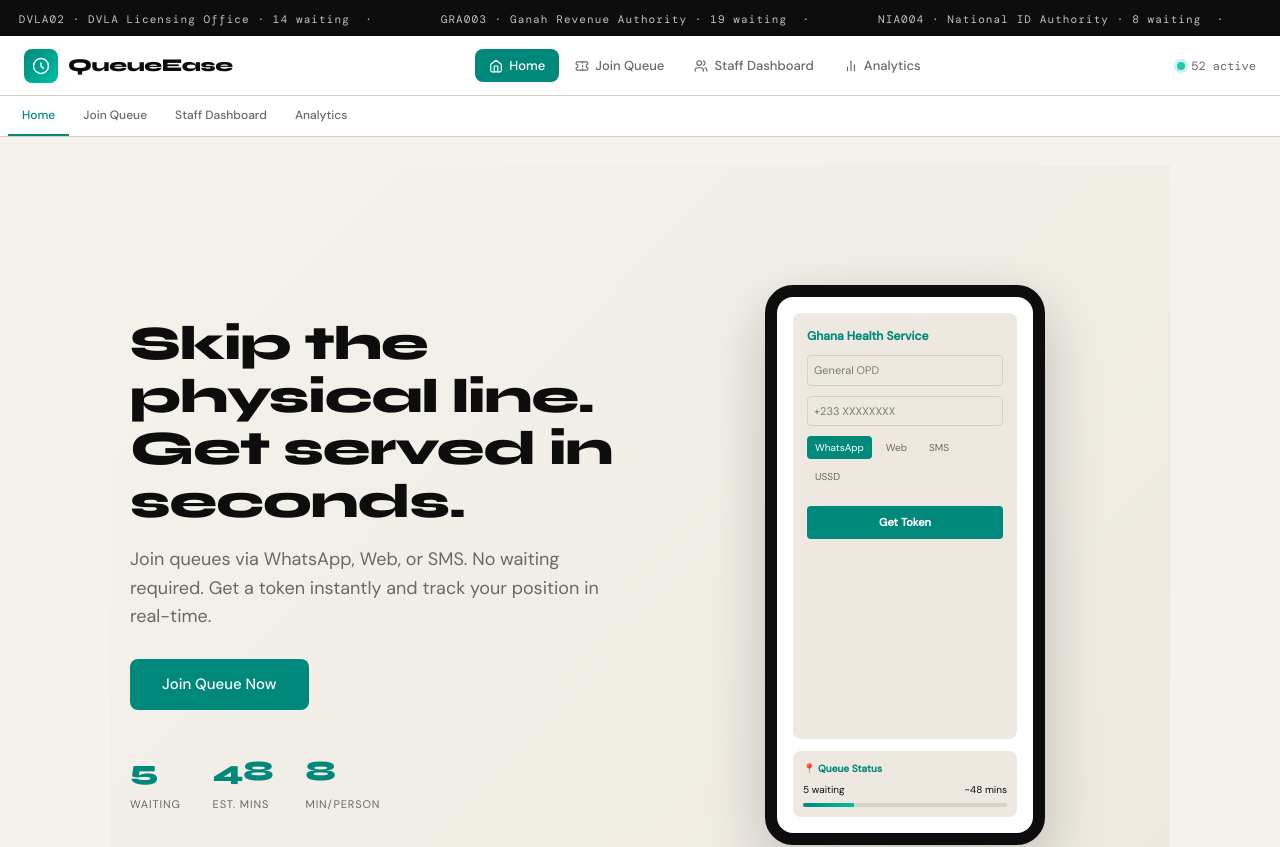
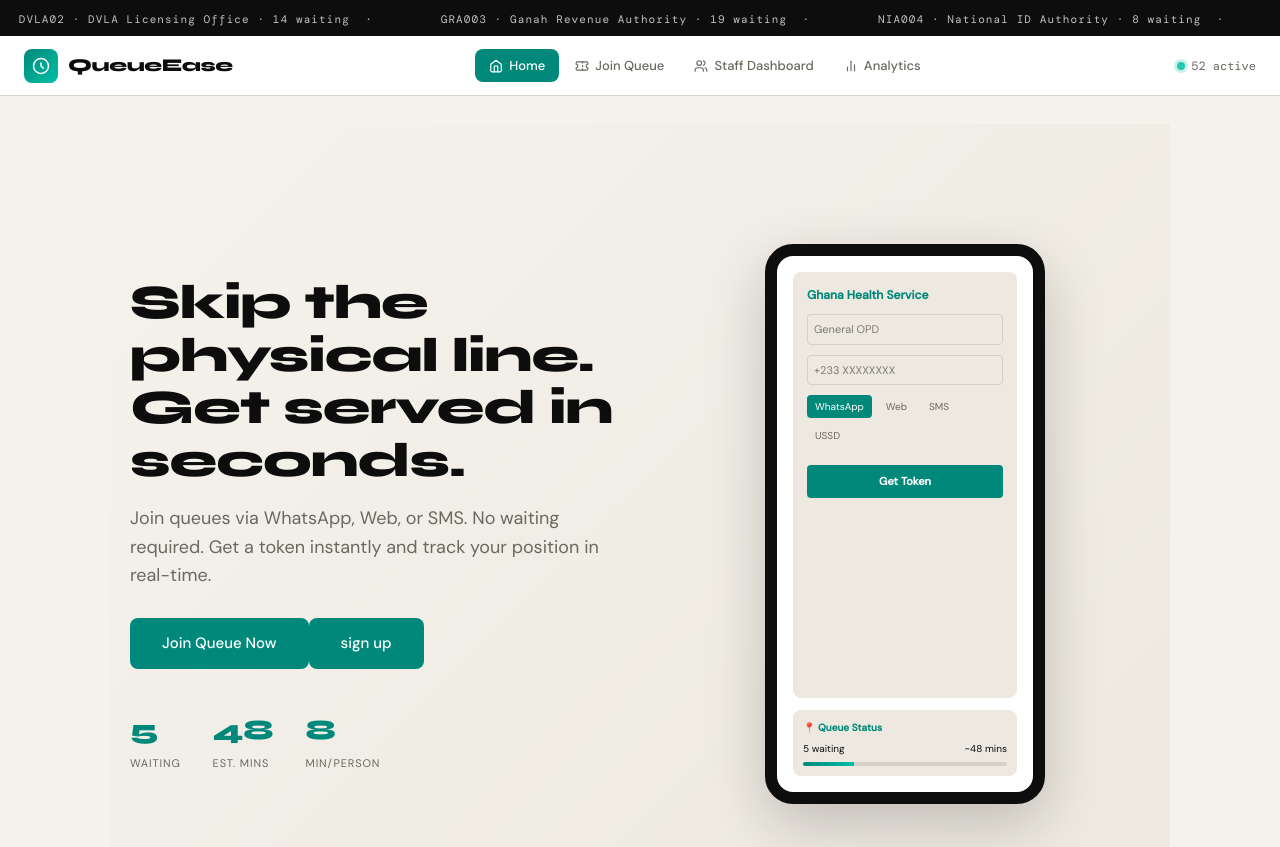
Before and after one commit to Henny1825/QueueEase, a React (Vite) app: page / in a window 1280 px wide. Shown: the top 847 px of the page. Built offline with nearby package versions, Linux system fonts and the light colour scheme.

Commit message:
fixed navbar and responsiveness

```diff
--- a/src/App.jsx
+++ b/src/App.jsx
@@ -180,6 +180,8 @@
       border: 1px solid var(--border);
     }
 
+
+
     /* stat box */
     .stat-box {
       background: var(--card);
@@ -195,10 +197,28 @@
     .ticker-inner { display:inline-flex; gap:60px; white-space:nowrap; animation: ticker 28s linear infinite; }
     .ticker-item  { font-family:'DM Mono',monospace; font-size:11px; letter-spacing:.1em; opacity:.75; }
 
-    /* responsive */
-    @media(max-width:700px) {
-      .hide-sm { display:none !important; }
-      .col-2   { grid-template-columns:1fr !important; }
+    .hide-sm {
+  display: flex;
+}
+
+.show-sm {
+  display: none;
+}
+
+@media (max-width: 768px) {
+  .hide-sm {
+    display: none !important;
+  }
+
+  .show-sm {
+    display: flex !important;
+  }
+
+  .col-2 {
+    grid-template-columns: 1fr !important;
+  }
+}
+
   `}
    </style>
 );
@@ -412,7 +432,7 @@
           </div>
 
           {/* desktop nav */}
-          <nav style={{display:"flex",gap:2}} className="hide-sm">
+          <nav style={{gap:2}} className="hide-sm">
             {navItems.map(n=>(
               <button key={n.id} onClick={()=>setView(n.id)} style={{
                 border:"none", cursor:"pointer", borderRadius:8,
@@ -437,9 +457,9 @@
 
         {/* mobile nav */}
         <div style={{
-          display:"flex", gap:0, overflowX:"auto", background:"var(--card)",
-          borderBottom:"1px solid var(--border)", padding:"0 8px"
-        }} className="show-sm">
+            gap:0, overflowX:"auto", background:"var(--card)",
+            borderBottom:"1px solid var(--border)", padding:"0 8px"
+          }} className="show-sm">
           {navItems.map(n=>(
             <button key={n.id} onClick={()=>setView(n.id)} style={{
               border:"none", cursor:"pointer", borderRadius:0,
--- a/src/pages/UserLanding.jsx
+++ b/src/pages/UserLanding.jsx
@@ -28,6 +28,9 @@
             <button className="btn btn-primary" style={{ fontSize: 15, padding: "14px 32px", marginBottom: 40 }}
               onClick={onStartQueuing}>
               Join Queue Now
+            </button>
+            <button className="btn btn-primary" style={{ fontSize: 15, padding: "14px 32px", marginBottom: 40 }}>
+              sign up
             </button>
 
             {/* Stats */}
```
